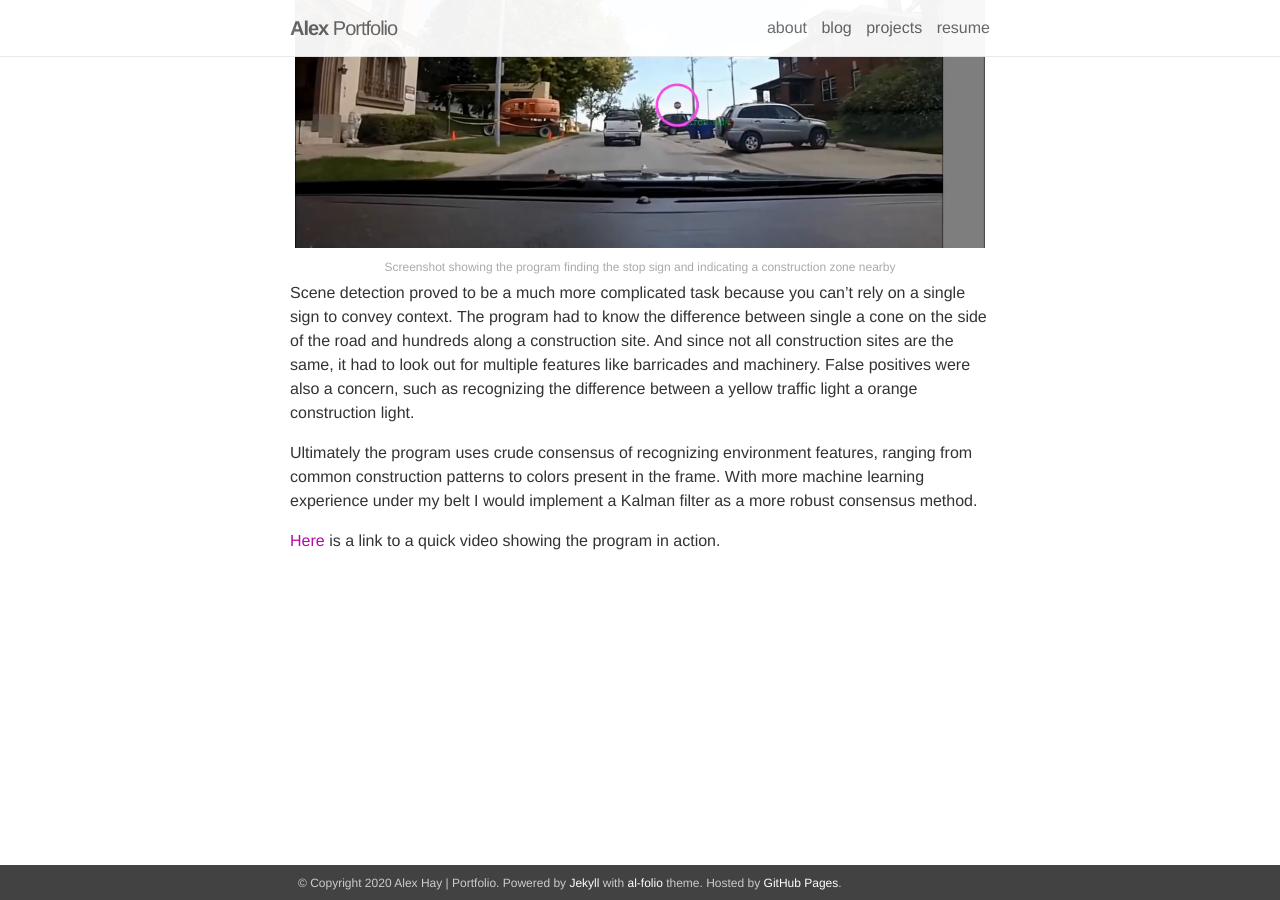
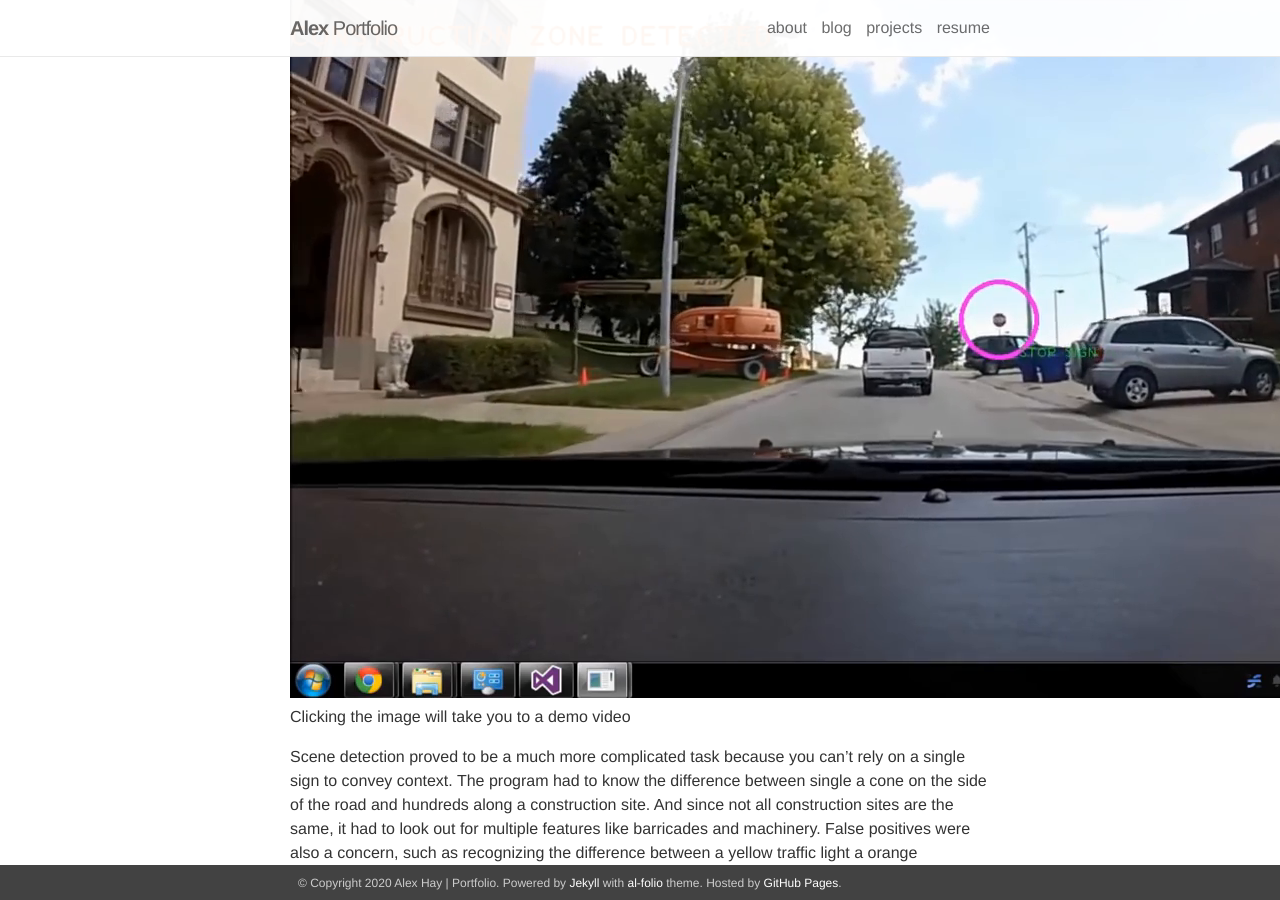
Before and after one commit to an-minyoung/an-minyoung.github.io, a Jekyll site: the page built from _projects/1_project.markdown, in a window 1280 px wide and 900 px high, scrolled down 686 px. Built offline with Jekyll 4.4.1, drawn with Linux system fonts in a browser that asks for light colours; nearby versions of some CDN libraries.

Commit message:
video link format

```diff
--- a/_projects/1_project.markdown
+++ b/_projects/1_project.markdown
@@ -11,15 +11,10 @@
 
 OpenCV has a Haar Cascade classifier that I used for object recognition. The classifier works by loading in a training set of images (LISA annotated stop signs), and a set of negatives, or images that explicitly do not contain stop signs. I used those other traffic signs for the set of negatives to avoid misclassification when implementing more classifiers. A validation small set was created from the same dataset.
 
-<div class="img_row">
-    <img class="col three" src="{{ site.baseurl }}/assets/img/opencv.png">
-</div>
-<div class="col three caption">
-    Screenshot showing the program finding the stop sign and indicating a construction zone nearby
-</div>
+[![demo vid](/assets/img/opencv.png)](https://youtu.be/ramZl7Sb27s)
+Clicking the image will take you to a demo video
+
 
 Scene detection proved to be a much more complicated task because you can't rely on a single sign to convey context. The program had to know the difference between single a cone on the side of the road and hundreds along a construction site. And since not all construction sites are the same, it had to look out for multiple features like barricades and machinery. False positives were also a concern, such as recognizing the difference between a yellow traffic light a orange construction light.
 
 Ultimately the program uses crude consensus of recognizing environment features, ranging from common construction patterns to colors present in the frame. With more machine learning experience under my belt I would implement a Kalman filter as a more robust consensus method.
-
-[Here](https://youtu.be/ramZl7Sb27s) is a link to a quick video showing the program in action.
```
